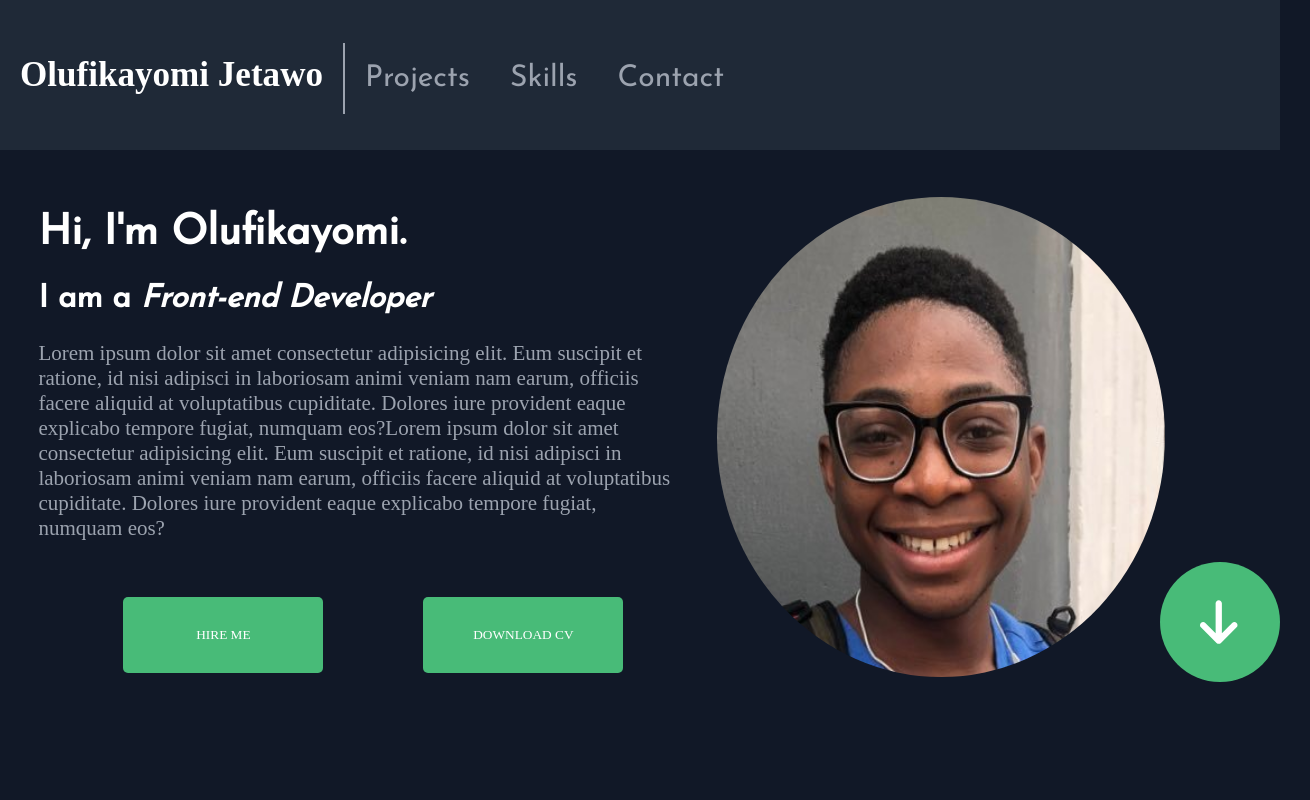
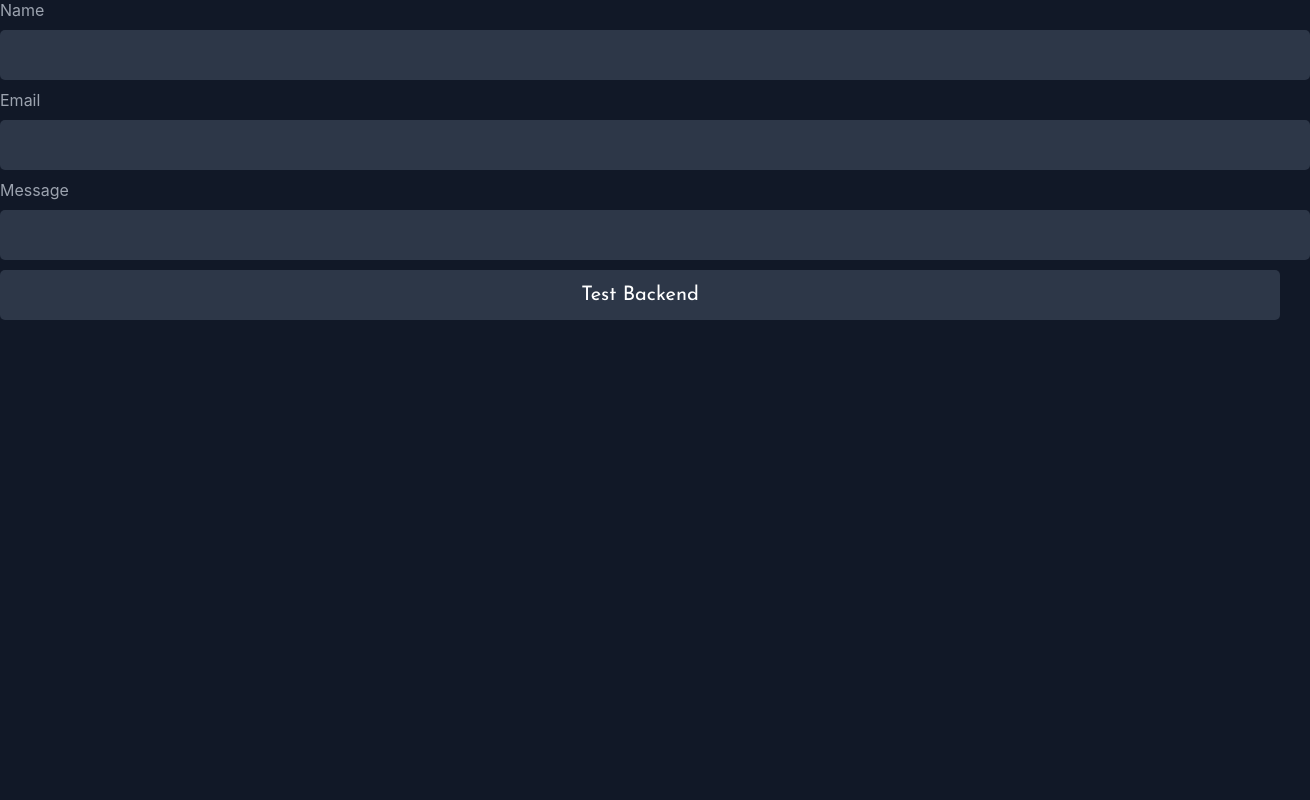
Before and after one commit to Phickayor/Portfolio, a React (Create React App) app: page / in a window 1280 px wide. Shown: the top 800 px of the page, 1310 px wide, since content can reach past the window. Built offline with nearby package versions, Linux system fonts and the light colour scheme; a web font is replaced by a local one.

Commit message:
Backend now sending to mail

```diff
--- a/src/App.js
+++ b/src/App.js
@@ -1,21 +1,23 @@
 import React from "react";
 import "./App.css";
-// import "./components/style.css";
-import NavBar from "./components/navBar";
-import AboutMe from "./components/AboutMe";
-import Contact from "./components/Contact";
-import Projects from "./components/Projects";
-import Skills from "./components/Skills";
+import "./components/style.css";
+// import NavBar from "./components/navBar";
+// import AboutMe from "./components/AboutMe";
+// import Contact from "./components/Contact";
+// import Projects from "./components/Projects";
+// import Skills from "./components/Skills";
+import BackendTest from "./components/BackendTest";
 
 function App() {
   return (
     // style={{ marginRight: "200px" }}
     <div>
-      <NavBar />
+      {/* <NavBar />
       <AboutMe />
       <Projects />
       <Skills />
-      <Contact />
+      <Contact /> */}
+      <BackendTest />
     </div>
   );
 }
--- /dev/null
+++ b/src/components/BackendTest.js
@@ -0,0 +1,38 @@
+import React, { useState } from "react";
+function BackendTest() {
+  // const [data, setData] = React.useState(null);
+  const [username, setUsername] = useState("");
+  const [email, setEmail] = useState("");
+  const [message, setMessage] = useState("");
+
+  const submit = (e) => {
+    e.preventDefault();
+    fetch("http://localhost:3001/api", {
+      method: "POST",
+      headers: {
+        "Content-Type": "application/json"
+      },
+      body: JSON.stringify({ username, email, message })
+    });
+  };
+
+  return (
+    <div>
+      <form onSubmit={submit}>
+        <label>Name</label>
+        <input
+          type="text"
+          onChange={(e) => setUsername(e.target.value)}
+        ></input>
+        <label>Email</label>
+        <input type="text" onChange={(e) => setEmail(e.target.value)}></input>
+
+        <label>Message</label>
+        <input type="text" onChange={(e) => setMessage(e.target.value)}></input>
+
+        <input type="submit" value="Test Backend"></input>
+      </form>
+    </div>
+  );
+}
+export default BackendTest;
--- a/src/components/Contact.js
+++ b/src/components/Contact.js
@@ -17,7 +17,7 @@ export default function Contact() {
 
   const submit = (e) => {
     e.preventDefault();
-    fetch("/", {
+    fetch("/api", {
       method: "POST",
       body: JSON.stringify({ username, email, message })
     });
@@ -46,7 +46,7 @@ export default function Contact() {
             veritatis asperiores, assumenda iusto similique eaque.
           </p>
           <div className="mainForm">
-            <form action="/api" method="post" onSubmit={submit}>
+            <form action="localhost:300/api" method="get" onSubmit={submit}>
               <label htmlFor="username">Name</label>
               <input
                 type="text"
@@ -75,7 +75,7 @@ export default function Contact() {
         </div>
       </div>
 
-      <div class="contactIcons">
+      <div className="contactIcons">
         <a href="https://github.com/Phickayor">
           <FontAwesomeIcon icon={faGithub} />
         </a>
--- a/src/components/Projects.js
+++ b/src/components/Projects.js
@@ -60,7 +60,7 @@ export default function Projects() {
       <div className="allProjects">
         {projects.map((project) => (
           <div className="projectContainer">
-            <a href={project.link} class="projectLink" key={project.key}>
+            <a href={project.link} className="projectLink" key={projects.key}>
               <img className="projectImage" src={project.image} alt="img"></img>
               <div className="projectText">
                 <div className="projectLanguage">{project.language}</div>
```
